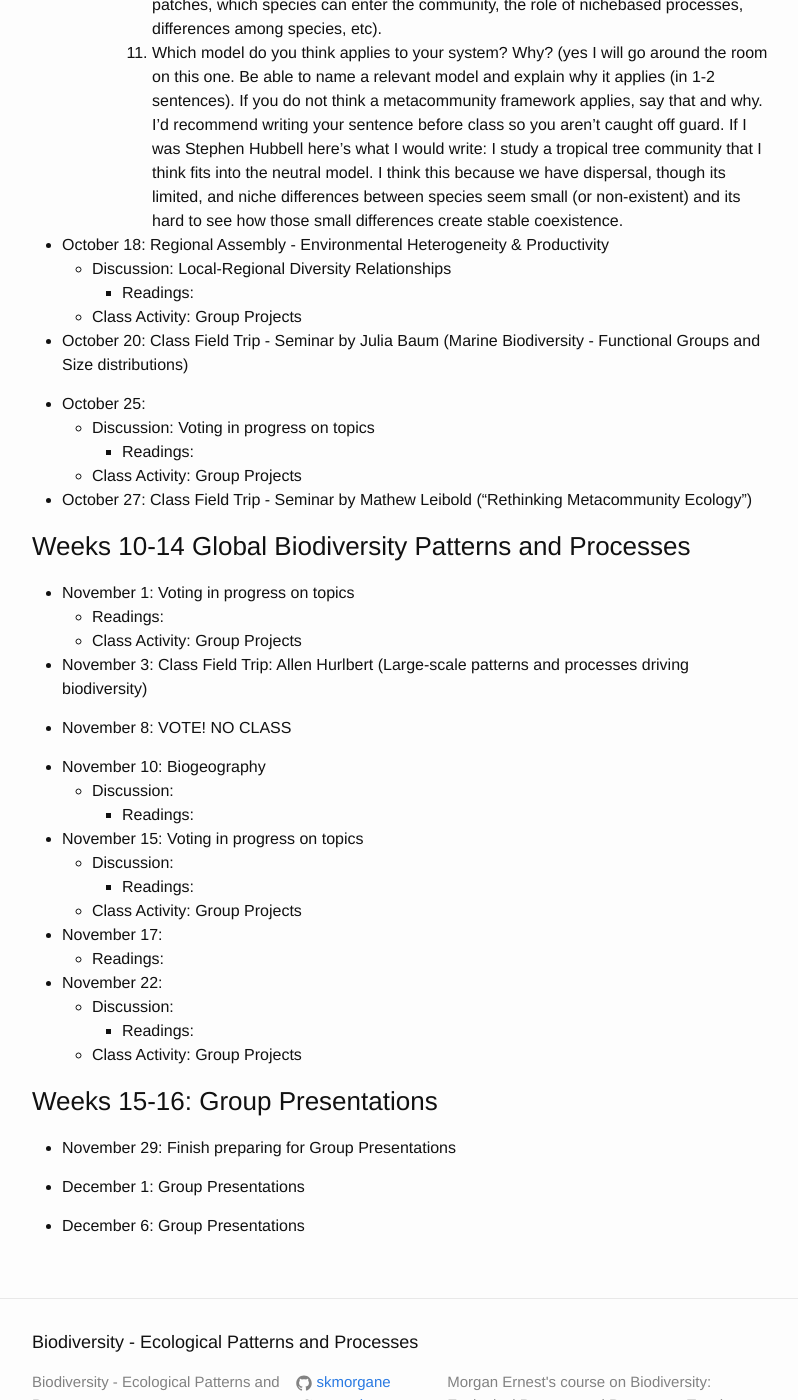
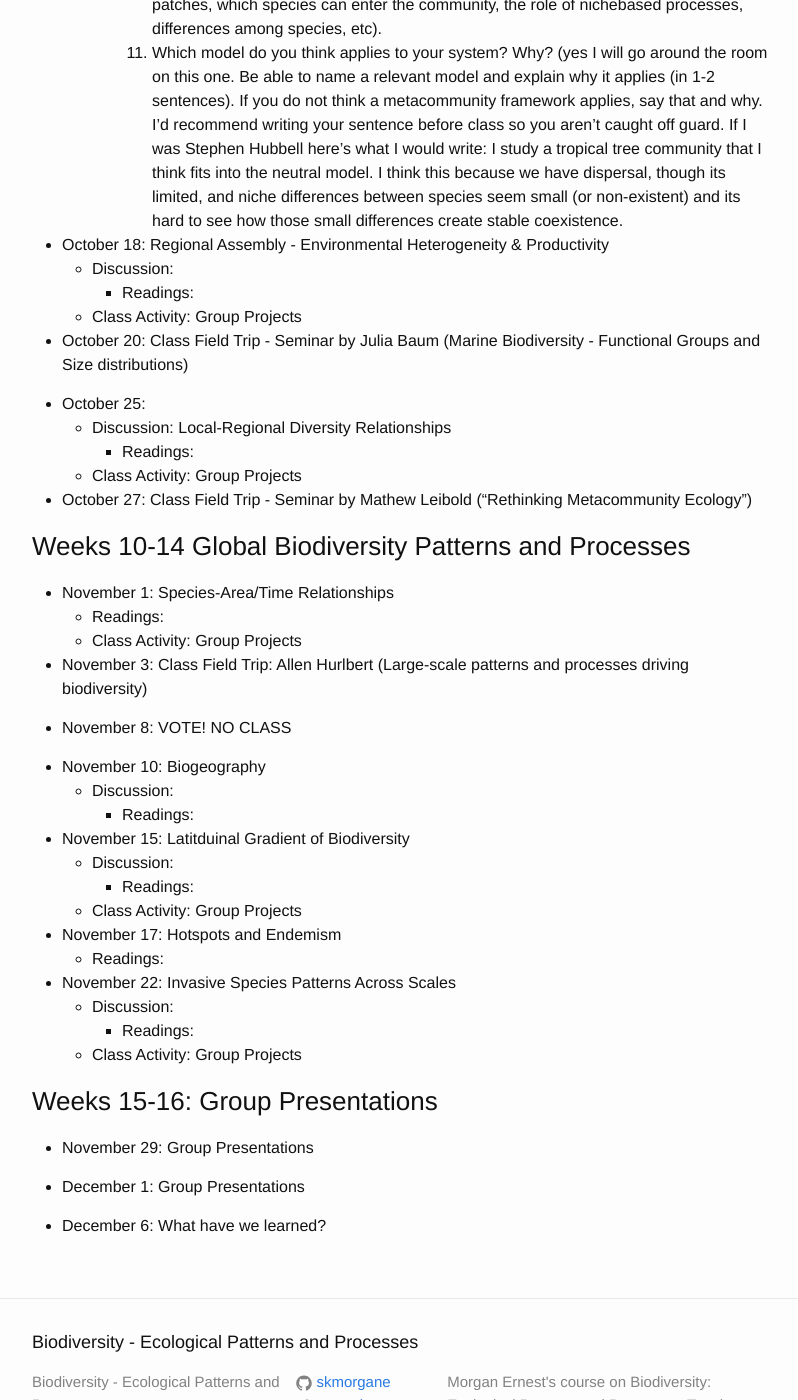
Before and after one commit to skmorgane/biodiversity-course, a Jekyll site: the page built from schedule.md, in a window 1280 px wide and 1400 px high, scrolled down 5942 px. Shown: the whole window, without its empty margins (238-1036 px from the left). Built offline with Jekyll 4.4.1, drawn with Linux system fonts in a browser that asks for light colours.

Commit message:
Update schedule

```diff
--- a/schedule.md
+++ b/schedule.md
@@ -188,14 +188,14 @@ Tuesdays are often a split between class activity and discussion, thus there are
             11. Which model do you think applies to your system? Why? (yes I will go around the room on this one. Be able to name a relevant model and explain why it applies (in 1-2 sentences). If you do not think a metacommunity framework applies, say that and why. I'd recommend writing your sentence before class so you aren't caught off guard. If I was Stephen Hubbell here's what I would write: I study a tropical tree community that I think fits into the neutral model. I think this because we have dispersal, though its limited, and niche differences between species seem small (or non-existent) and its hard to see how those small differences create stable coexistence.
 
 * October 18: Regional Assembly - Environmental Heterogeneity & Productivity
-    * Discussion: Local-Regional Diversity Relationships
+    * Discussion:
          * Readings:
     * Class Activity: Group Projects
 
 * October 20: Class Field Trip - Seminar by Julia Baum (Marine Biodiversity - Functional Groups and Size distributions)
 
 * October 25:
-    * Discussion: Voting in progress on topics
+    * Discussion: Local-Regional Diversity Relationships
          * Readings:
     * Class Activity: Group Projects
 
@@ -203,7 +203,7 @@ Tuesdays are often a split between class activity and discussion, thus there are
 
 ### Weeks 10-14 Global Biodiversity Patterns and Processes
 
-* November 1: Voting in progress on topics
+* November 1: Species-Area/Time Relationships
     *  Readings:
     *  Class Activity: Group Projects
 
@@ -215,24 +215,23 @@ Tuesdays are often a split between class activity and discussion, thus there are
     * Discussion:
          * Readings:
 
-* November 15: Voting in progress on topics
+* November 15: Latitduinal Gradient of Biodiversity
     * Discussion:
          * Readings:
     * Class Activity: Group Projects
 
-* November 17:
+* November 17: Hotspots and Endemism
     * Readings:
 
-* November 22:
+* November 22: Invasive Species Patterns Across Scales
     * Discussion:
          * Readings:
     * Class Activity: Group Projects
 
 ### Weeks 15-16: Group Presentations
 
-* November 29: Finish preparing for Group Presentations
+* November 29: Group Presentations
 
 * December 1: Group Presentations
 
-
-* December 6: Group Presentations
+* December 6: What have we learned?
```
